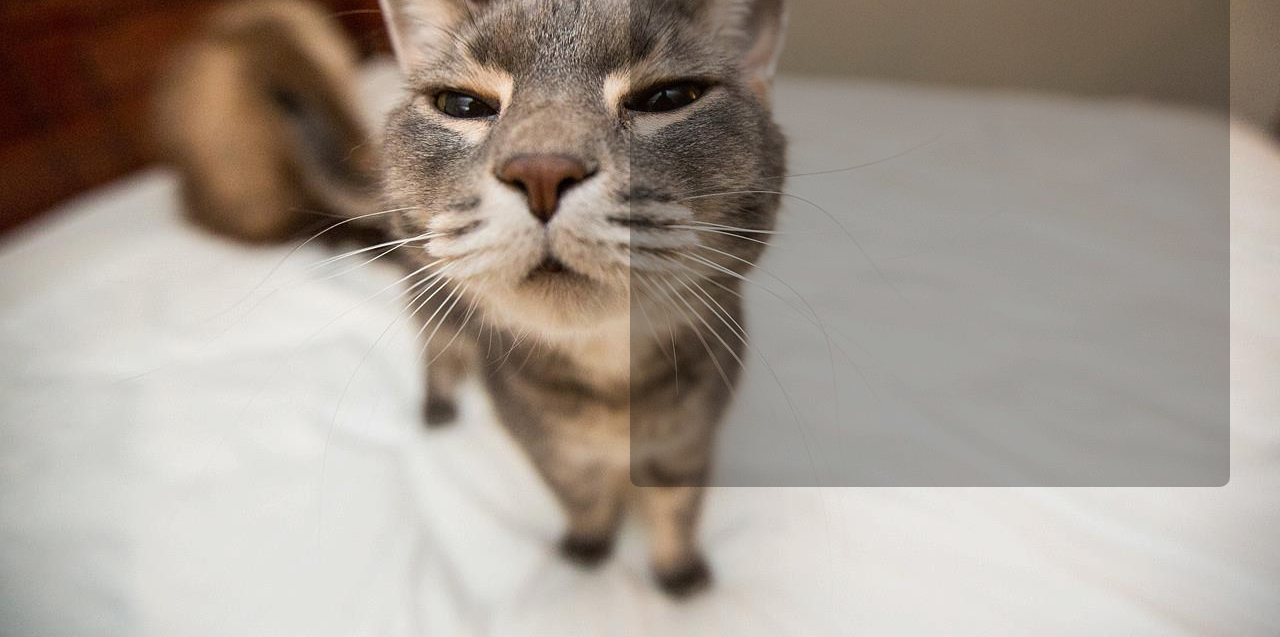
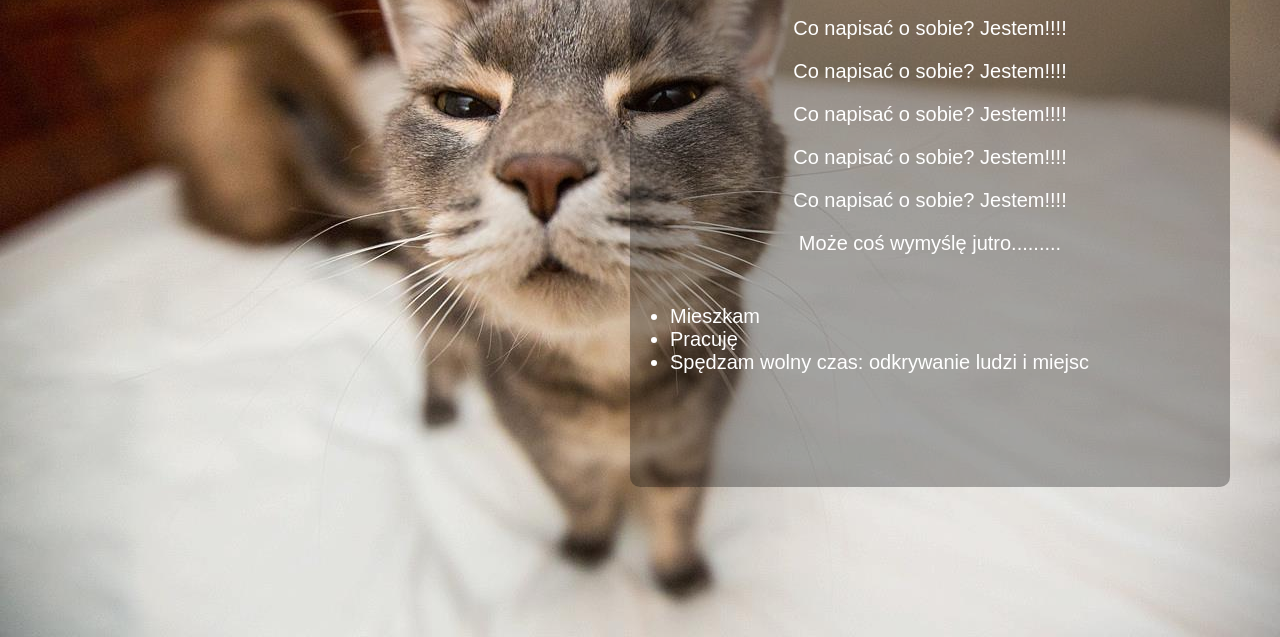
Before and after one commit to kdn222/aboutme, a plain HTML site: page index.html in a window 1280 px wide. Shown: the part 163-800 px from the top of the page. Drawn offline with Linux system fonts and the light colour scheme.

Commit message:
My first homework. Add text-aline:center in my h1, p

```diff
--- a/index.html
+++ b/index.html
@@ -9,14 +9,20 @@
 <body>
   <div class="wrapper">
     <div class="content box">
-        <h1>Katarzyna Dymek-Nowak</h1>
-
-         <!--  <p>Tu opis w paragraf</p>
+      <h1>Katarzyna Dymek-Nowak</h1>
+          <div class="box2">
+          <p>Co napisać o sobie? Jestem!!!!</p>
+          <p>Co napisać o sobie? Jestem!!!!</p>
+          <p>Co napisać o sobie? Jestem!!!!</p>
+          <p>Co napisać o sobie? Jestem!!!!</p>
+          <p>Co napisać o sobie? Jestem!!!!</p>
+          <p>Może coś wymyślę jutro.........</p>
+        </div>
           <ul>
-              <li>pierwsza</li>
-              <li>druga</li>
-              <li>trzecia</li>
-          </ul> -->
+              <li>Mieszkam</li>
+              <li>Pracuję</li>
+              <li>Spędzam wolny czas: odkrywanie ludzi i miejsc</li>
+          </ul>
     </div>
   </div>
 </body>
--- a/stylesheets/style.css
+++ b/stylesheets/style.css
@@ -24,3 +24,28 @@
   font-family: 'Lobster', cursive;
   font-size: 50px;
 }
+
+h1{
+  text-align: center;
+}
+
+.box2{
+  text-align: center;
+}
+
+p {
+  font-family: Arial;
+  font-size: 20px;
+  color: white;
+}
+
+li{
+font-family: Arial;
+  font-size: 20px;
+  color: white;
+}
+
+
+/*.center*/
+do kształtów
+/*border-radius: 50px;*/
```
